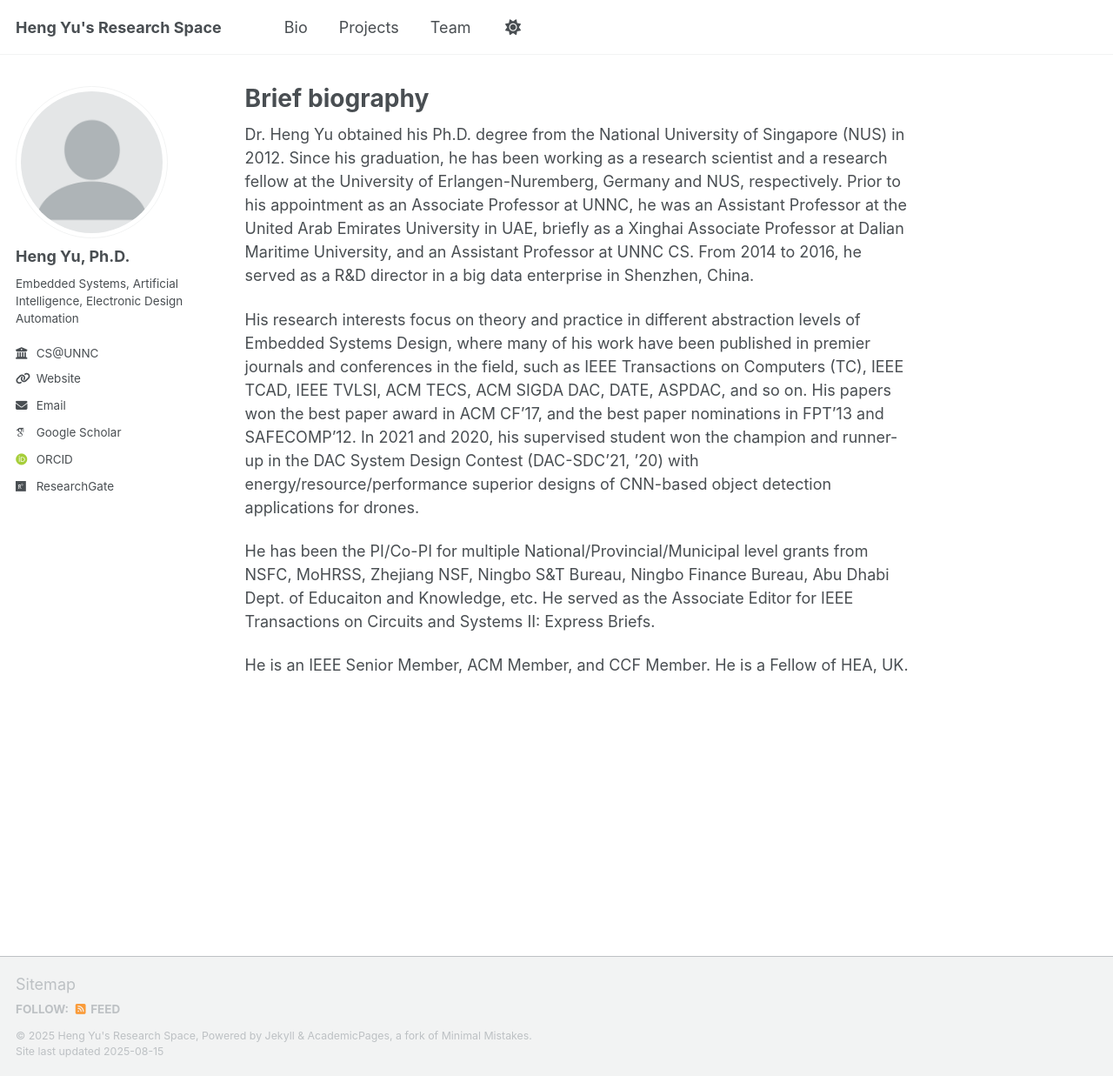
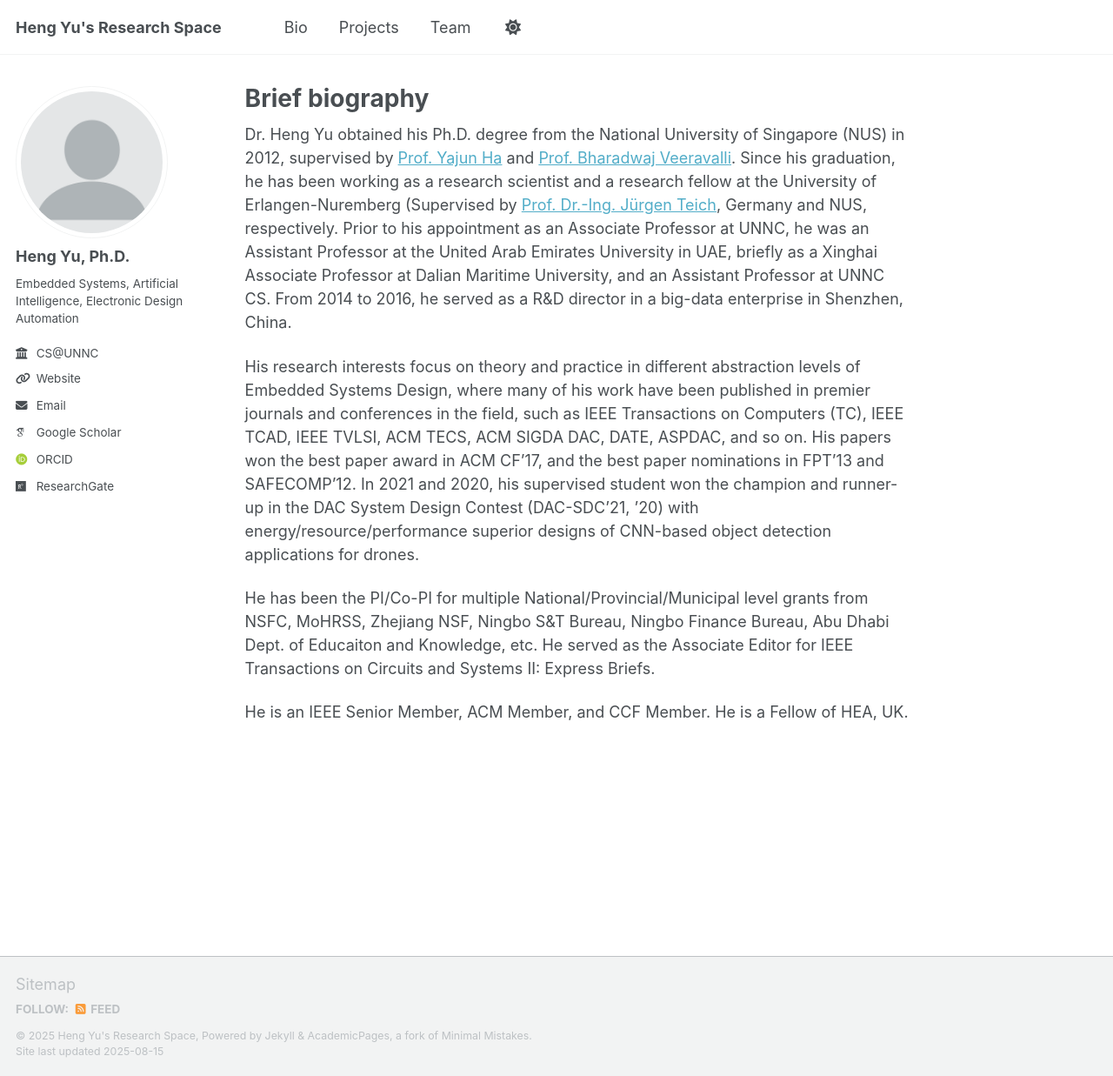
Before and after one commit to eleyuheng/eleyuheng.github.io, a Jekyll site: the page built from _pages/bio.md, in a window 1280 px wide and 1237 px high. Shown: the whole window at 87% size. Built offline with Jekyll 4.4.1, drawn with Linux system fonts in a browser that asks for light colours; some web fonts are replaced; a script that is not in the unit is left out.

Commit message:
Update bio.md

```diff
--- a/_pages/bio.md
+++ b/_pages/bio.md
@@ -5,7 +5,7 @@ author_profile: true
 ---
 
 
-Dr. Heng Yu obtained his Ph.D. degree from the National University of Singapore (NUS) in 2012. Since his graduation, he has been working as a research scientist and a research fellow at the University of Erlangen-Nuremberg, Germany and NUS, respectively. Prior to his appointment as an Associate Professor at UNNC, he was an Assistant Professor at the United Arab Emirates University in UAE, briefly as a Xinghai Associate Professor at Dalian Maritime University, and an Assistant Professor at UNNC CS. From 2014 to 2016, he served as a R&D director in a big data enterprise in Shenzhen, China.
+Dr. Heng Yu obtained his Ph.D. degree from the National University of Singapore (NUS) in 2012, supervised by [Prof. Yajun Ha](https://faculty.sist.shanghaitech.edu.cn/faculty/hayj/) and [Prof. Bharadwaj Veeravalli](https://www.ece.nus.edu.sg/stfpage/elebv/). Since his graduation, he has been working as a research scientist and a research fellow at the University of Erlangen-Nuremberg (Supervised by [Prof. Dr.-Ing. J&uuml;rgen Teich](https://www.cs12.tf.fau.de/person/juergen-teich/), Germany and NUS, respectively. Prior to his appointment as an Associate Professor at UNNC, he was an Assistant Professor at the United Arab Emirates University in UAE, briefly as a Xinghai Associate Professor at Dalian Maritime University, and an Assistant Professor at UNNC CS. From 2014 to 2016, he served as a R&D director in a big-data enterprise in Shenzhen, China.
 
 His research interests focus on theory and practice in different abstraction levels of Embedded Systems Design, where many of his work have been published in premier journals and conferences in the field, such as IEEE Transactions on Computers (TC), IEEE TCAD, IEEE TVLSI, ACM TECS, ACM SIGDA DAC, DATE, ASPDAC, and so on. His papers won the best paper award in ACM CF’17, and the best paper nominations in FPT’13 and SAFECOMP’12. In 2021 and 2020, his supervised student won the champion and runner-up in the DAC System Design Contest (DAC-SDC’21, ’20) with energy/resource/performance superior designs of CNN-based object detection applications for drones.
 
```
